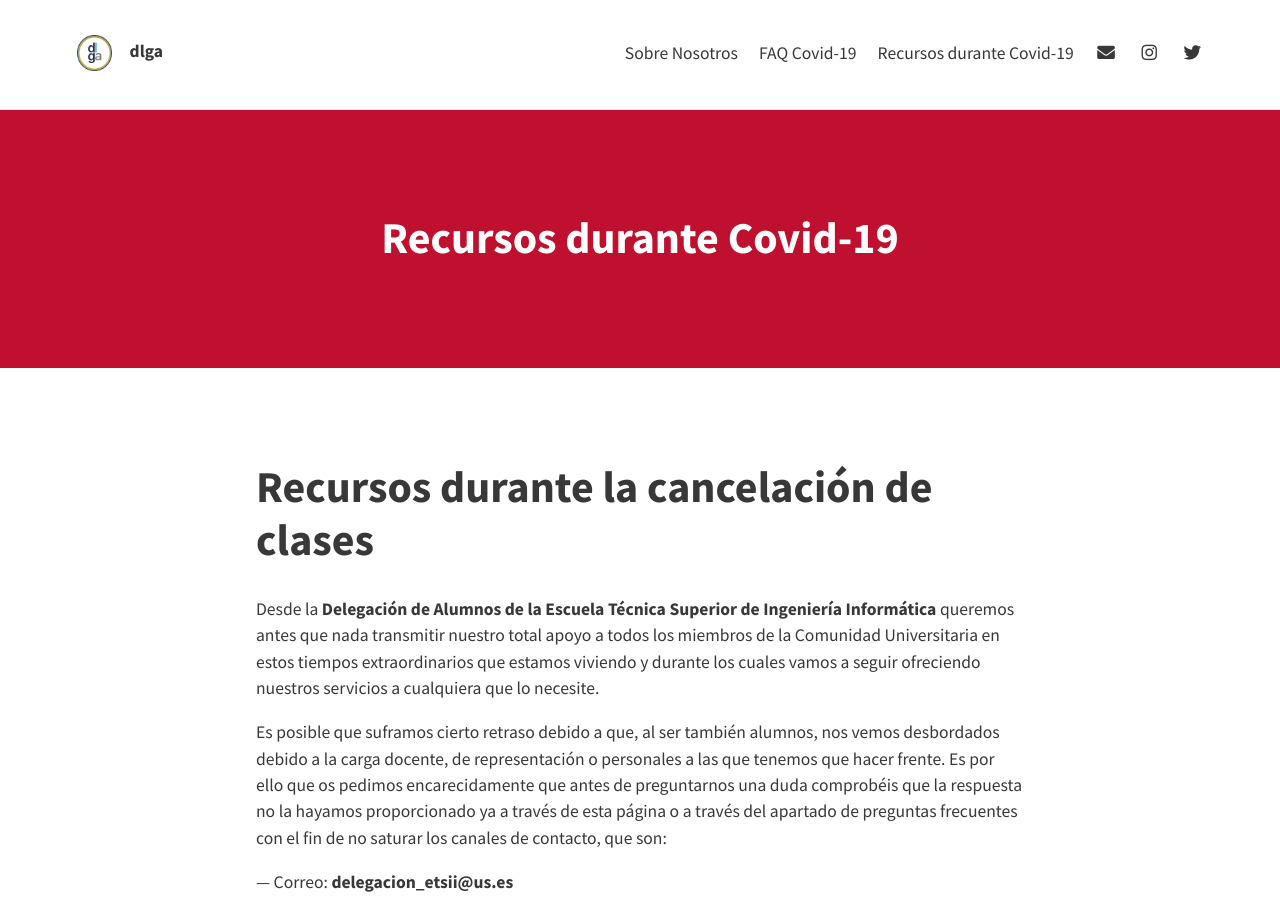
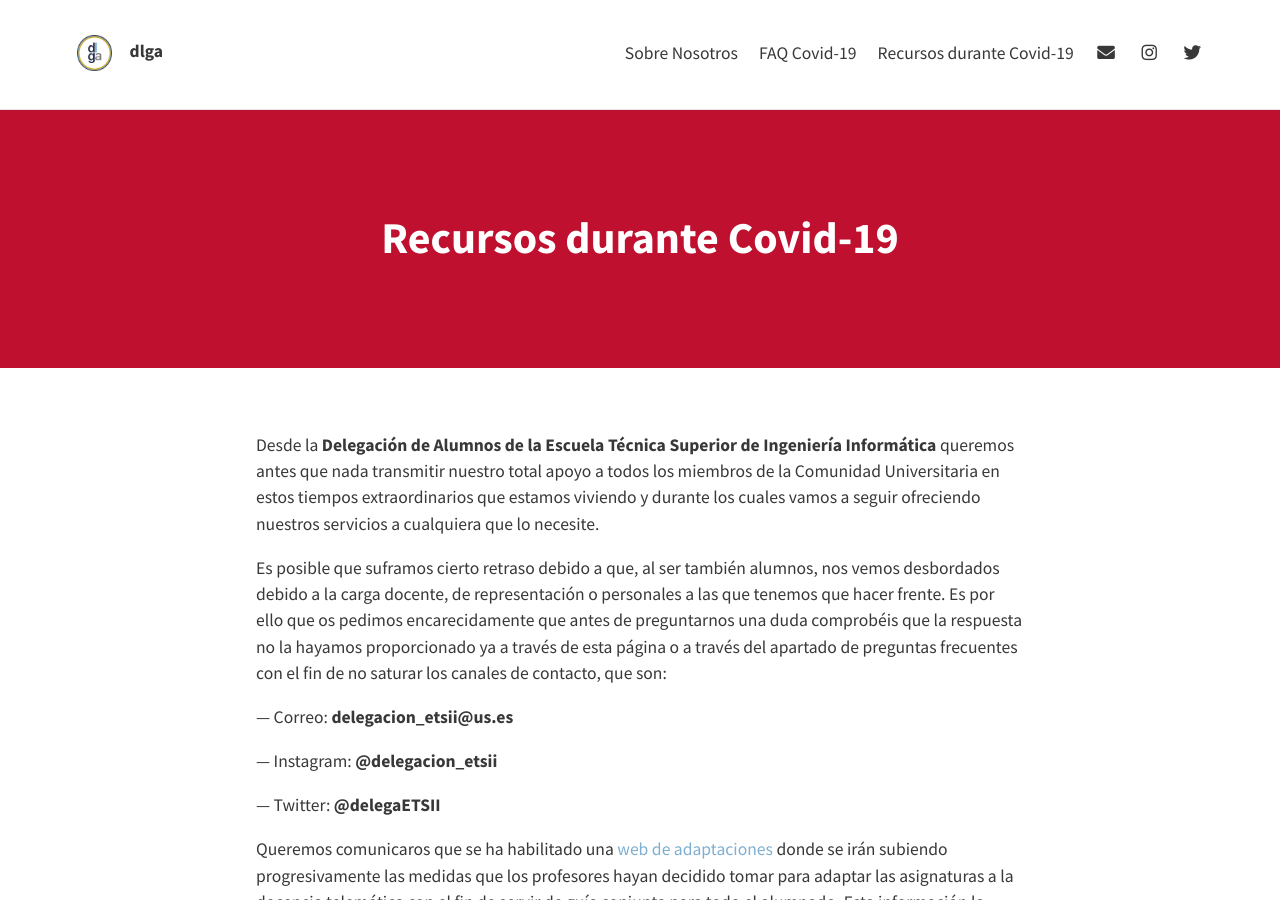
Before and after one commit to dlga/dlga.github.io, a Jekyll site: the page built from recursoscovid.md, in a window 1280 px wide and 900 px high. Built offline with Jekyll 4.4.1, drawn with Linux system fonts in a browser that asks for light colours; nearby versions of some CDN libraries.

Commit message:
Update recursoscovid.md

```diff
--- a/recursoscovid.md
+++ b/recursoscovid.md
@@ -4,8 +4,6 @@ title: Recursos durante Covid-19
 permalink: /covid/
 feature-img: "assets/img/fondocov.jpg"
 ---
-
-# Recursos durante la cancelación de clases
 
 Desde la **Delegación de Alumnos de la Escuela Técnica Superior de Ingeniería Informática** queremos antes que nada transmitir nuestro total apoyo a todos los miembros de la Comunidad Universitaria en estos tiempos extraordinarios que estamos viviendo y durante los cuales vamos a seguir ofreciendo nuestros servicios a cualquiera que lo necesite.
 
```
